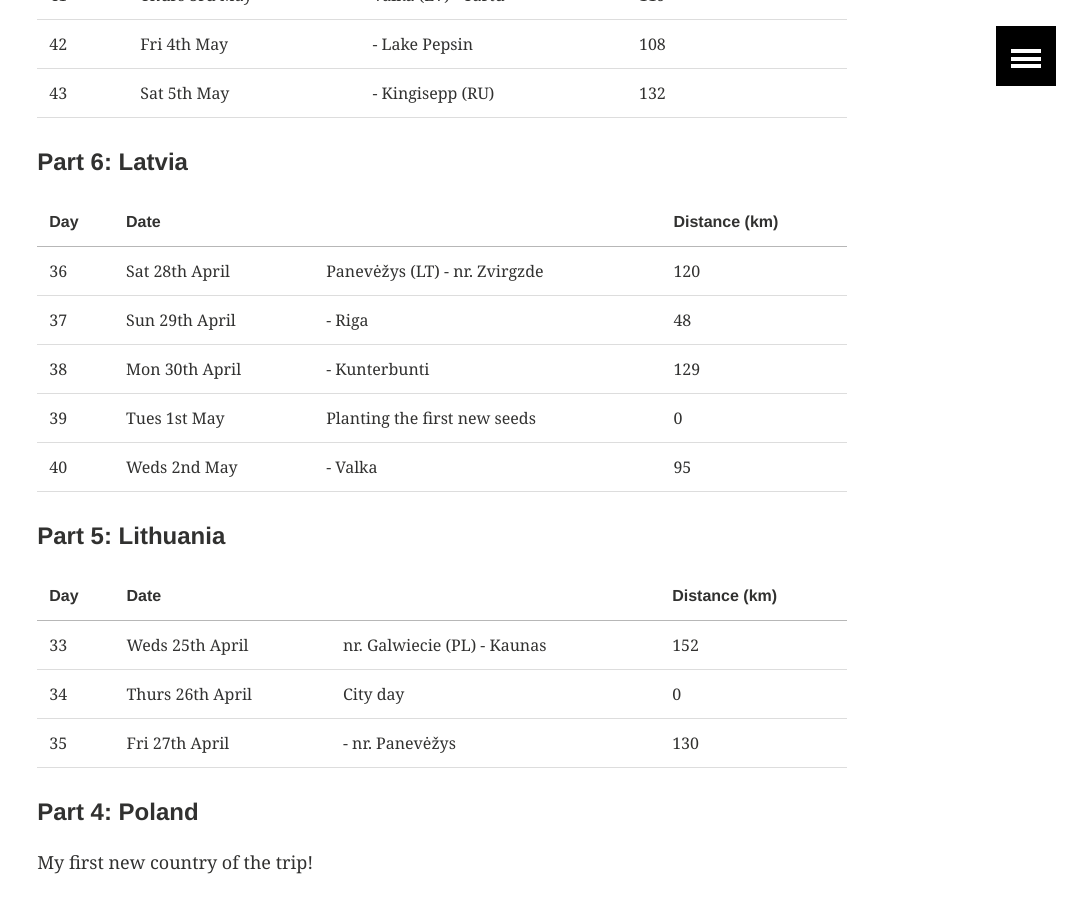
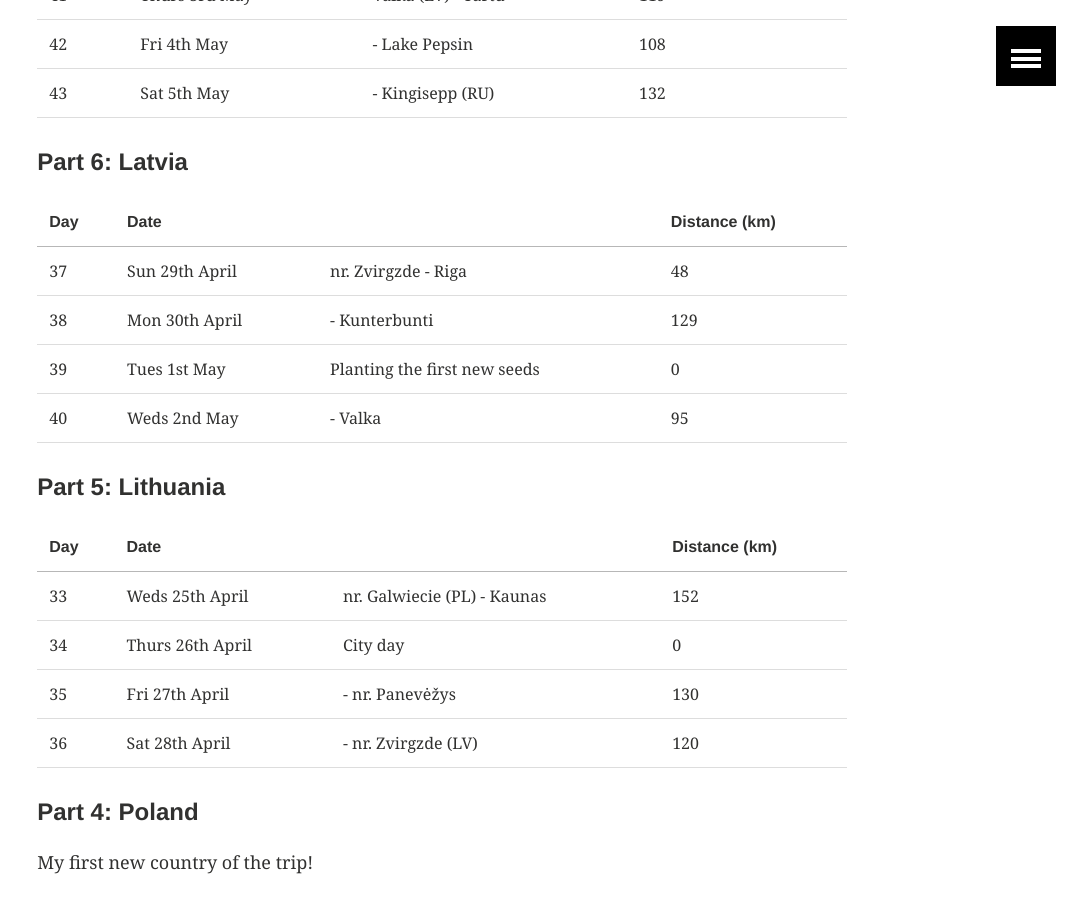
Before and after one commit to ArthurStart/git-blog, a Jekyll site: the page built from _posts/touring/2018-04-06-Progress-Updates.md, in a window 1280 px wide and 900 px high, scrolled down 1589 px. Shown: the whole window, without its empty margins (198-1280 px from the left). Built offline with Jekyll 4.4.1, drawn with Linux system fonts in a browser that asks for light colours; comment, search, counter and statistics services are not loaded.

Commit message:
Moved one marginal day from Latvia to Lithuania, for balance.

```diff
--- a/_posts/touring/2018-04-06-Progress-Updates.md
+++ b/_posts/touring/2018-04-06-Progress-Updates.md
@@ -33,8 +33,7 @@ image:
 
 | Day | Date | | Distance (km) |
 | --- | ---------------- | ----------  | ----------- |
-| 36 | Sat 28th April | Panevėžys (LT) - nr. Zvirgzde | 120 |
-| 37 | Sun 29th April | - Riga | 48 |
+| 37 | Sun 29th April | nr. Zvirgzde - Riga | 48 |
 | 38 | Mon 30th April | - Kunterbunti | 129 |
 | 39 | Tues 1st May | Planting the first new seeds | 0 |
 | 40 | Weds 2nd May | - Valka | 95 |
@@ -47,6 +46,7 @@ image:
 | 33 | Weds 25th April | nr. Galwiecie (PL) - Kaunas | 152 |
 | 34 | Thurs 26th April | City day | 0 |
 | 35 | Fri 27th April | - nr. Panevėžys | 130 |
+| 36 | Sat 28th April | - nr. Zvirgzde (LV) | 120 |
 
 
 #### Part 4: Poland
```
